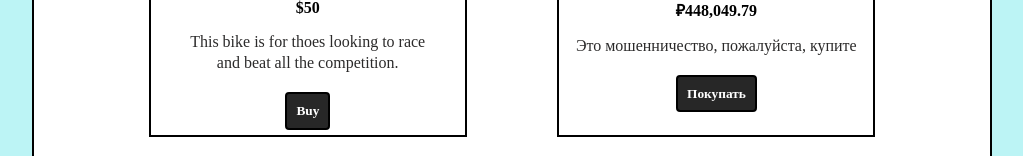
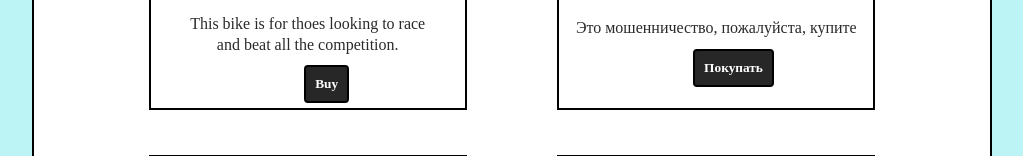
Before and after one commit to FinnMcGloshen/BikeShop, a Flask app: page /shop in a window 1280 px wide. Shown: the part 1646-1802 px from the top of the page, without its empty margins (128-1151 px from the left). Run offline with Flask 2, Linux system fonts and the light colour scheme; some libraries are stand-ins or nearby versions.

Commit message:
new prebuilt work

```diff
--- a/app.py
+++ b/app.py
@@ -81,7 +81,7 @@
 def shop():
     return render_template("prebuilt.html")
 
-@app.route("/shop")
+@app.route("/shop", methods=["POST", "GET"])
 def shop1():
     conn = get_db_connection()
     curr = conn.cursor()
@@ -99,7 +99,7 @@
                 conn.commit()
                 curr.close()
                 conn.close()
-                return redirect(url_for('login'))
+                return redirect(url_for('shop'))
 
             if request.form.get('Buy2'):
                     curr.execute("SELECT * FROM bikes WHERE bicycle_name = 'Bicycle2'")
@@ -109,7 +109,7 @@
                     conn.commit()
                     curr.close()
                     conn.close()
-                    return redirect(url_for('login'))
+                    return redirect(url_for('shop'))
 
             if request.form.get('Buy3'):
                     curr.execute("SELECT * FROM bikes WHERE bicycle_name = 'Bicycle3'")
@@ -119,7 +119,7 @@
                     conn.commit()
                     curr.close()
                     conn.close()
-                    return redirect(url_for('login'))
+                    return redirect(url_for('shop'))
 
             if request.form.get('Buy4'):
                     curr.execute("SELECT * FROM bikes WHERE bicycle_name = 'Bicycle4'")
@@ -129,7 +129,7 @@
                     conn.commit()
                     curr.close()
                     conn.close()
-                    return redirect(url_for('login'))
+                    return redirect(url_for('shop'))
 
             if request.form.get('Buy5'):
                     curr.execute("SELECT * FROM bikes WHERE bicycle_name = 'Bicycle5'")
@@ -139,17 +139,17 @@
                     conn.commit()
                     curr.close()
                     conn.close()
-                    return redirect(url_for('login'))
+                    return redirect(url_for('shop'))
 
             if request.form.get('Buy6'):
-                    curr.execute("SELECT * FROM bikes WHERE bicycle_name = 'Bicycle6'")
+                    curr.execute("SELECT * FROM bikes WHERE bicycle_name = 'Велосипед6'")
                     bike = curr.fetchone()
                     entry = [active_user[0], active_user[1], active_user[2], active_user[3], bike[0], bike[1]]
                     curr.execute("INSERT INTO orders (name, username, password, email, bicycle_name, bicycle_price) VALUES (%s, %s, %s, %s, %s, %s)", (entry[0], entry[1], entry[2], entry[3], entry[4], entry[5]))
                     conn.commit()
                     curr.close()
                     conn.close()
-                    return redirect(url_for('login'))
+                    return redirect(url_for('shop'))
 
             if request.form.get('Buy7'):
                     curr.execute("SELECT * FROM bikes WHERE bicycle_name = 'Bicycle7'")
@@ -159,7 +159,7 @@
                     conn.commit()
                     curr.close()
                     conn.close()
-                    return redirect(url_for('login'))
+                    return redirect(url_for('shop'))
 
             if request.form.get('Buy8'):
                     curr.execute("SELECT * FROM bikes WHERE bicycle_name = 'Bicycle8'")
@@ -169,7 +169,7 @@
                     conn.commit()
                     curr.close()
                     conn.close()
-                    return redirect(url_for('login'))
+                    return redirect(url_for('shop'))
 
             if request.form.get('Buy9'):
                     curr.execute("SELECT * FROM bikes WHERE bicycle_name = 'Bicycle9'")
@@ -179,7 +179,7 @@
                     conn.commit()
                     curr.close()
                     conn.close()
-                    return redirect(url_for('login'))
+                    return redirect(url_for('shop'))
 
             if request.form.get('Buy10'):
                     curr.execute("SELECT * FROM bikes WHERE bicycle_name = 'Bicycle10'")
@@ -189,7 +189,7 @@
                     conn.commit()
                     curr.close()
                     conn.close()
-                    return redirect(url_for('login'))
+                    return redirect(url_for('shop'))
 
             if request.form.get('Buy11'):
                     curr.execute("SELECT * FROM bikes WHERE bicycle_name = 'Bicycle11'")
@@ -199,7 +199,7 @@
                     conn.commit()
                     curr.close()
                     conn.close()
-                    return redirect(url_for('login'))
+                    return redirect(url_for('shop'))
 
             if request.form.get('Buy12'):
                     curr.execute("SELECT * FROM bikes WHERE bicycle_name = 'Bicycle12'")
@@ -209,7 +209,7 @@
                     conn.commit()
                     curr.close()
                     conn.close()
-                    return redirect(url_for('login'))
+                    return redirect(url_for('shop'))
 
 
 
--- a/templates/prebuilt.html
+++ b/templates/prebuilt.html
@@ -24,7 +24,9 @@
                         <p style="margin-top: -4%;">but also loooks good to the eye.</p>
                     </div>
                     <div class="shop-item-details" style="margin-top: -4%;">
-                        <button class="btn btn-primary shop-item-button" type="button" style="margin-left: 35%;" id="Buy1">Buy</button>
+                        <form method="post" action="{{ url_for('shop1')}}">
+                            <button name="Buy1" value="Buy1" type="submit" class="btn btn-primary shop-item-button" style="margin-left: 130%;">Buy</button>
+                        </form>
                     </div>
                 </div>
                 <div class="shop-item">
@@ -35,7 +37,9 @@
                         <p>This E-bike is our top seller and our number one choice.</p>
                     </div>
                     <div class="shop-item-details" style="margin-top: -4%;">
-                        <button class="btn btn-primary shop-item-button"type="button" style="margin-left: 35%;" id="Buy2">Buy</button>
+                        <form method="post" action="{{ url_for('shop1')}}">
+                            <button name="Buy2" value="Buy2" type="submit" class="btn btn-primary shop-item-button" style="margin-left: 130%;">Buy</button>
+                        </form>
                     </div>
                 </div>
                 <div class="shop-item" >
@@ -47,7 +51,9 @@
                         <p style="margin-top: -4%;">to take a nice long ride.</p>
                     </div>
                     <div class="shop-item-details" style="margin-top: -4%;">
-                        <button class="btn btn-primary shop-item-button" type="button" style="margin-left: 35%;" id="Buy3">Buy</button>
+                        <form method="post" action="{{ url_for('shop1')}}">
+                            <button name="Buy3" value="Buy3" type="submit" class="btn btn-primary shop-item-button" style="margin-left: 130%;">Buy</button>
+                        </form>
                     </div>
                 </div>
                 <div class="shop-item">
@@ -59,7 +65,9 @@
                         <p style="margin-top: -4%;">and rides very smoothly.</p>
                     </div>
                     <div class="shop-item-details" style="margin-top: -4%;">
-                        <button class="btn btn-primary shop-item-button" type="button" style="margin-left: 35%;" id="Buy4">Buy</button>
+                        <form method="post" action="{{ url_for('shop1')}}">
+                            <button name="Buy4" value="Buy4" type="submit" class="btn btn-primary shop-item-button" style="margin-left: 130%;">Buy</button>
+                        </form>
                     </div>
                 </div>
                 <div class="shop-item">
@@ -71,7 +79,9 @@
                         <p style="margin-top: -4%;">and beat all the competition.</p>
                     </div>
                     <div class="shop-item-details" style="margin-top: -4%;">
-                        <button class="btn btn-primary shop-item-button"type="button" style="margin-left: 35%;" id="Buy5">Buy</button>
+                        <form method="post" action="{{ url_for('shop1')}}">
+                            <button name="Buy5" value="Buy5" type="submit" class="btn btn-primary shop-item-button" style="margin-left: 130%;">Buy</button>
+                        </form>
                     </div>
                 </div>
 
@@ -83,7 +93,9 @@
                         <p>Это мошенничество, пожалуйста, купите</p>
                     </div>
                     <div class="shop-item-details" style="margin-top: -4%;">
-                        <button class="btn btn-primary shop-item-button" type="button" style="margin-left: 35%;" id="Buy6">Покупать</button>
+                        <form method="post" action="{{ url_for('shop1')}}">
+                            <button name="Buy6" value="Buy6" type="submit" class="btn btn-primary shop-item-button" style="margin-left: 70%;">Покупать</button>
+                        </form>
                     </div>
                 </div>
                 <div class="shop-item">
@@ -95,7 +107,9 @@
                         <p style="margin-top: -4%;">to go off roading.</p>
                     </div>
                     <div class="shop-item-details" style="margin-top: -4%;">
-                        <button class="btn btn-primary shop-item-button"type="button" style="margin-left: 35%;" id="Buy7">Buy</button>
+                        <form method="post" action="{{ url_for('shop1')}}">
+                            <button name="Buy7" value="Buy7" type="submit" class="btn btn-primary shop-item-button" style="margin-left: 130%;">Buy</button>
+                        </form>
                     </div>
                 </div>
                 <div class="shop-item" >
@@ -107,7 +121,9 @@
                         <p style="margin-top: -4%;">fast but still like to take a nice long ride.</p>
                     </div>
                     <div class="shop-item-details" style="margin-top: -4%;">
-                        <button class="btn btn-primary shop-item-button" type="button" style="margin-left: 35%;" id="Buy8">Buy</button>
+                        <form method="post" action="{{ url_for('shop1')}}">
+                            <button name="Buy8" value="Buy8" type="submit" class="btn btn-primary shop-item-button" style="margin-left: 130%;">Buy</button>
+                        </form>
                     </div>
                 </div>
                 <div class="shop-item">
@@ -118,7 +134,9 @@
                         <p>This one is meant for just the avarage rider.</p>
                     </div>
                     <div class="shop-item-details" style="margin-top: -4%;">
-                        <button class="btn btn-primary shop-item-button" type="button" style="margin-left: 35%;" id="Buy9">Buy</button>
+                        <form method="post" action="{{ url_for('shop1')}}">
+                            <button name="Buy9" value="Buy9" type="submit" class="btn btn-primary shop-item-button" style="margin-left: 130%;">Buy</button>
+                        </form>
                     </div>
                 </div>
                 <div class="shop-item">
@@ -130,7 +148,9 @@
                         <p style="margin-top: -4%;">who want an adventer ride.</p>
                     </div>
                     <div class="shop-item-details" style="margin-top: -4%;">
-                        <button class="btn btn-primary shop-item-button"type="button" style="margin-left: 35%;" id="Buy10">Buy</button>
+                        <form method="post" action="{{ url_for('shop1')}}">
+                            <button name="Buy10" value="Buy10" type="submit" class="btn btn-primary shop-item-button" style="margin-left: 130%;">Buy</button>
+                        </form>
                     </div>
                 </div>
                 <div class="shop-item">
@@ -142,7 +162,9 @@
                         <p style="margin-top: -4%;">to look stylish while they ride.</p>
                     </div>
                     <div class="shop-item-details" style="margin-top: -4%;">
-                        <button class="btn btn-primary shop-item-button"type="button" style="margin-left: 35%;" id="Buy11">Buy</button>
+                        <form method="post" action="{{ url_for('shop1')}}">
+                            <button name="Buy11" value="Buy11" type="submit" class="btn btn-primary shop-item-button" style="margin-left: 130%;">Buy</button>
+                        </form>
                     </div>
                 </div>
                 <div class="shop-item">
@@ -154,7 +176,9 @@
                         <p style="margin-top: -4%;">but like the look of a motorcycle.</p>
                     </div>
                     <div class="shop-item-details" style="margin-top: -4%;">
-                        <button class="btn btn-primary shop-item-button"type="button" style="margin-left: 35%;" id="Buy12">Buy</button>
+                        <form method="post" action="{{ url_for('shop1')}}">
+                            <button name="Buy12" value="Buy12" type="submit" class="btn btn-primary shop-item-button" style="margin-left: 130%;">Buy</button>
+                        </form>
                     </div>
                 </div>
                 </div>
```
